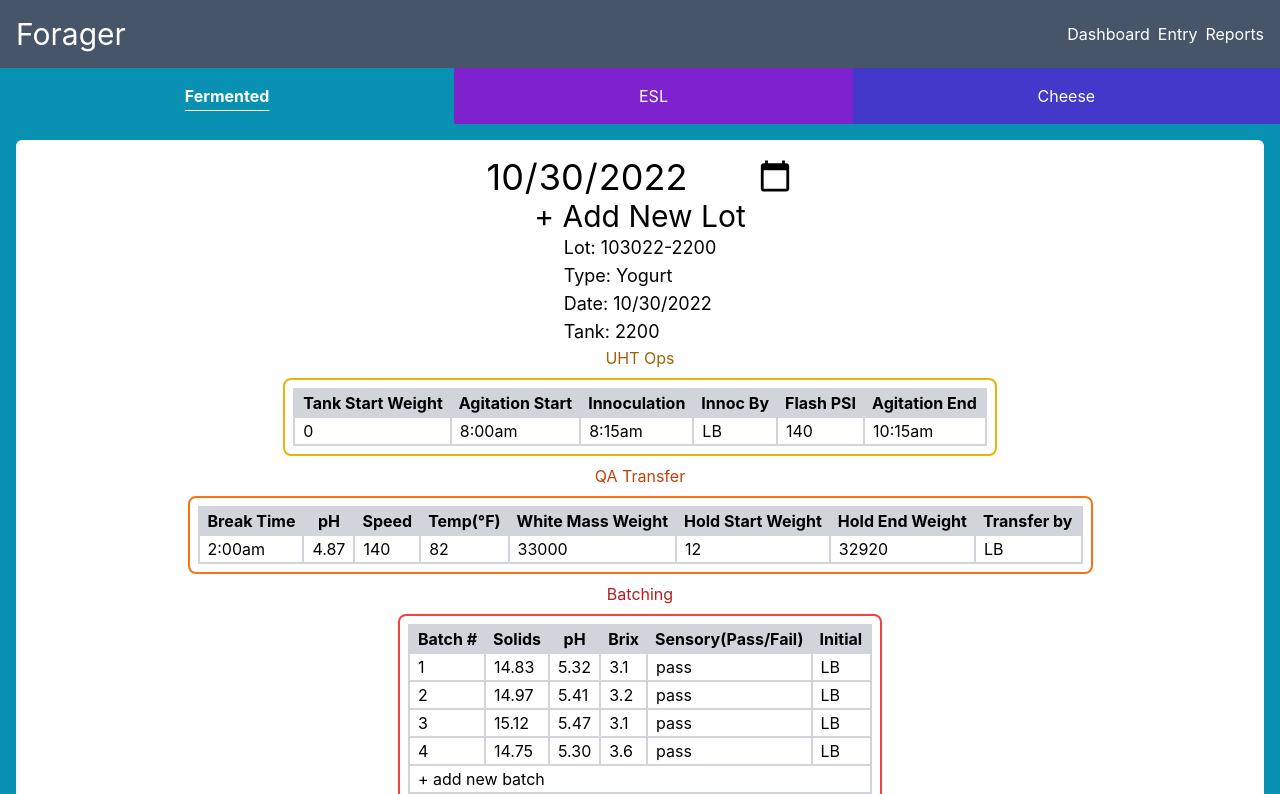
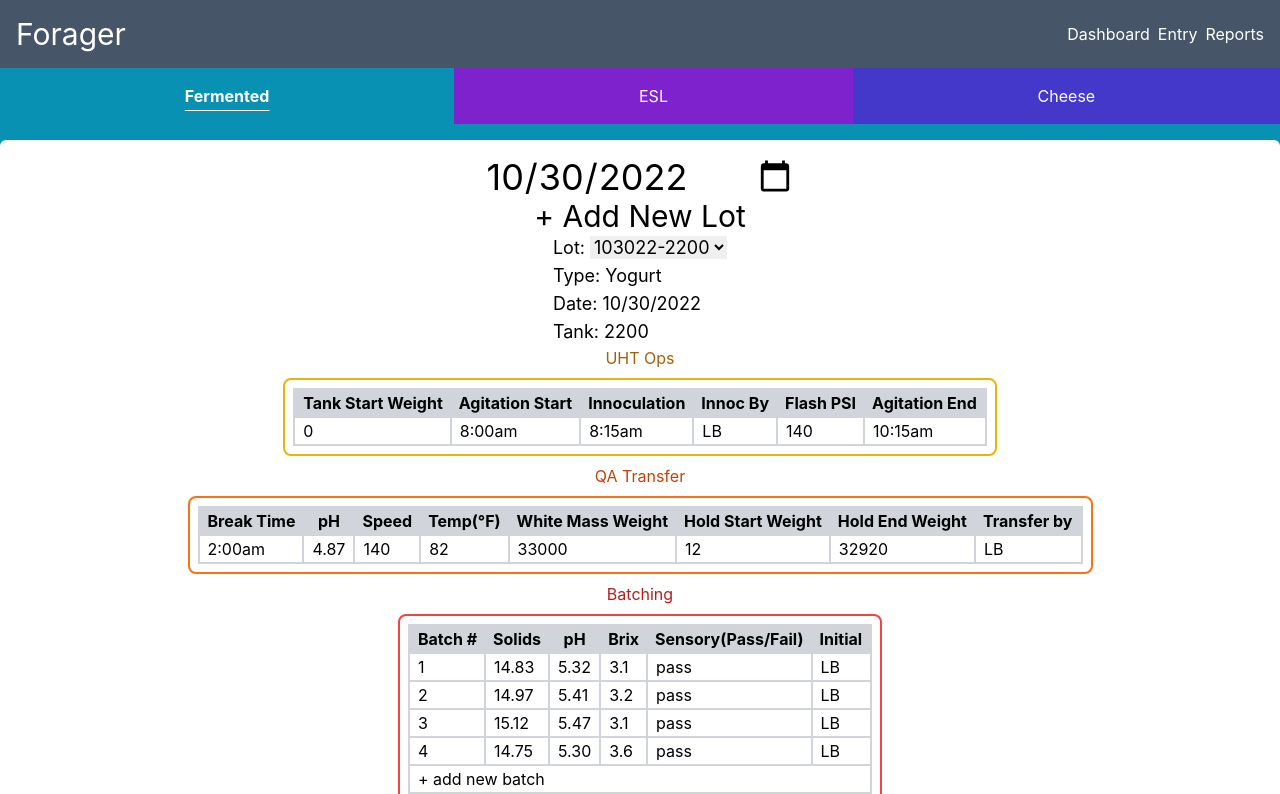
Before and after one commit to logno-dev/qa-dashboard, a Next.js app: page /entry/fermented in a window 1280 px wide. Shown: the top 794 px of the page. Built offline with nearby package versions, Linux system fonts and the light colour scheme.

Commit message:
lot code useState dropdown selector added

```diff
--- a/pages/entry/fermented.js
+++ b/pages/entry/fermented.js
@@ -1,12 +1,16 @@
 import Layout from '../../components/layout'
 import ProductSelect from '../../components/productSelect'
-import { useState } from 'react'
+import { useState, useEffect } from 'react'
 
 export default function Entry(){
-  const initialDate = new Date()
-  const formattedDate = initialDate.getFullYear() + '-' + (initialDate.getMonth() + 1).toString().padStart(2, '0') + '-' + initialDate.getDate()
+  const [ date, setDate ] = useState('')
+  const [ lotCode, setLotCode ] = useState(["103022-2200", "103022-3000"])
 
-  const [ date, setDate ] = useState(formattedDate)
+  useEffect(()=> {
+    let date = new Date()
+    let formattedDate = date.getFullYear() + '-' + (date.getMonth() + 1).toString().padStart(2, '0') + '-' + date.getDate()
+    setDate(formattedDate)
+  },[])
 
 
   return (
@@ -16,12 +20,19 @@ export default function Entry(){
         active="fermented"
       />
       <div className="bg-cyan-600">
-        <div className="flex flex-col items-center bg-white rounded-md my-4 mx-auto max-w-[calc(100%-2rem)] p-4">
+        <div className="flex flex-col items-center bg-white rounded-md my-4 mx-auto min-w-[calc(100%-2rem)] p-4">
           <div className="text-4xl"><input type="date" value={date} onChange={(e)=>setDate(e.target.value)} /></div>
           <div className="text-3xl">+ Add New Lot</div>
           <div className="text-lg">
             <ul>
-              <li>Lot: 103022-2200</li>
+              <li>
+                Lot: {lotCode? (<select id="lot" name="lot">
+                  {lotCode.map((lot)=>(
+                    <option value={lot}>{lot}</option>
+                  ))}
+                </select>)
+                : null}
+              </li>
               <li>Type: Yogurt</li>
               <li>Date: 10/30/2022</li>
               <li>Tank: 2200</li>
```
Also changed, not shown: styles/globals.css (line endings or trailing spaces).
